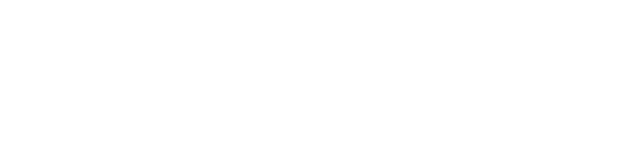
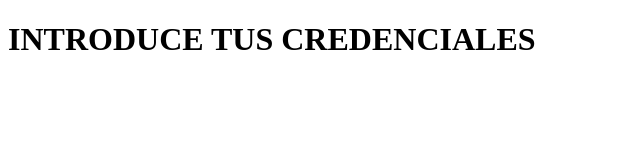
Before and after one commit to rircmx/Prueba, a plain HTML site: page login.html in a window 1280 px wide. Shown: the whole page, without its empty margins (0-640 px from the left). Drawn offline with Linux system fonts and the light colour scheme.

Commit message:
LOGIN DESARROLLO

```diff
--- a/login.html
+++ b/login.html
@@ -5,6 +5,7 @@
     <meta http-equiv="X-UA-Compatible" content="IE=edge">
     <meta name="viewport" content="width=device-width, initial-scale=1.0">
     <title>Documento principal</title>
+    <h1>INTRODUCE TUS CREDENCIALES</h1>
 </head>
 <body>
 
```
